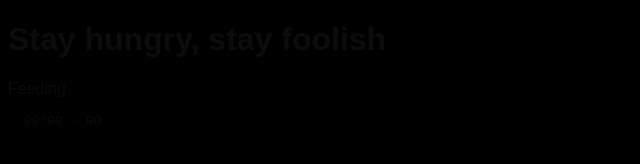
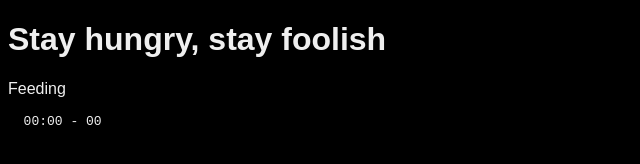
Before and after one commit to armnov/armnov.github.io, a plain HTML site: page babyshark.html in a window 1280 px wide. Shown: the whole page, without its empty margins (0-640 px from the left). Drawn offline with Linux system fonts and the light colour scheme.

Commit message:
Update babyshark.html

```diff
--- a/babyshark.html
+++ b/babyshark.html
@@ -5,7 +5,7 @@
     <style>
       body {
        background: #000;
-       color: #0c0c0c;
+       color: #efefef;
        font-family: arial;
       }
     </style>
```
